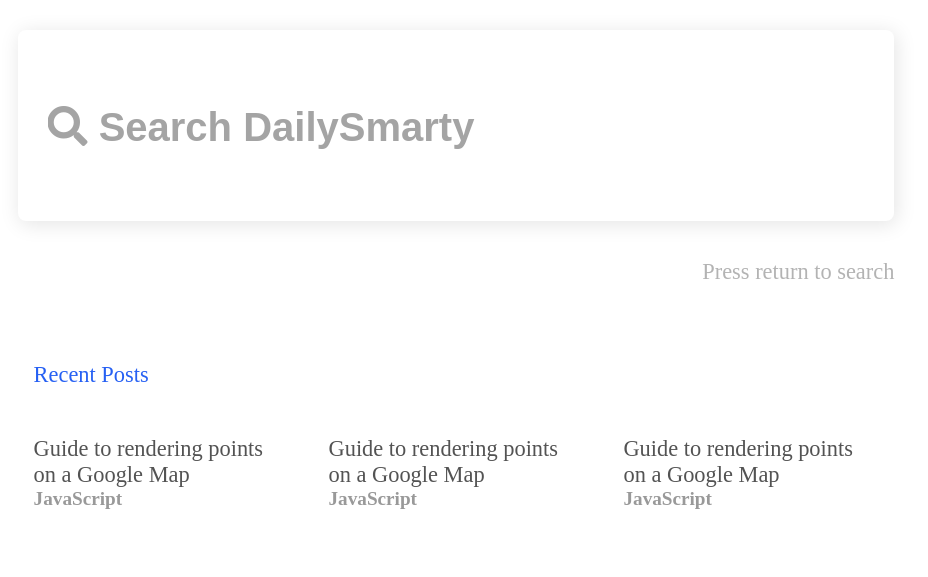
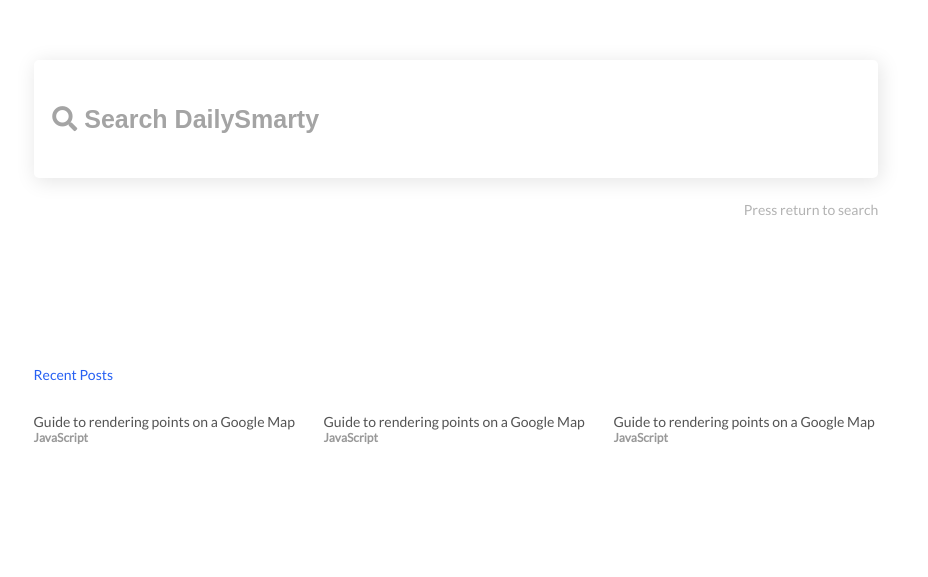
Before and after one commit to AaronDonaldson74/daily-smarty-search, a plain HTML site: page index.html in a window 1280 px wide. Shown: the part 311-888 px from the top of the page, without its empty margins (184-1112 px from the left). After the commit the page ends 850 px from the top, so only its background shows below. Drawn offline with Linux system fonts and the light colour scheme.

Commit message:
Integrating Custom Fonts and Implementing Final Homepage Styles Changes

```diff
--- a/index.html
+++ b/index.html
@@ -4,6 +4,7 @@
     <meta charset="UTF-8">
     <meta name="viewport" content="width=device-width, initial-scale=1.0">
     <title>Front End Search Implementation</title>
+    <link href="https://fonts.googleapis.com/css2?family=Lato&display=swap" rel="stylesheet">
     <link rel="stylesheet" href="https://use.fontawesome.com/releases/v5.7.1/css/all.css" integrity="sha384-fnmOCqbTlWIlj8LyTjo7mOUStjsKC4pOpQbqyi7RrhN7udi9RwhKkMHpvLbHG9Sr" crossorigin="anonymous">
     <link rel="stylesheet" href="main.css">
 </head>
--- a/main.css
+++ b/main.css
@@ -1,4 +1,17 @@
 /* Styles go here */
+html {
+    font-family: 'Lato', sans-serif;
+    box-sizing: border-box;
+    font-size: 62.5%;
+}
+
+*,
+*::before,
+*::after {
+    margin: 0;
+    padding: 0;
+    box-sizing: inherit;
+}
 
 .container {
     display: grid;
```
